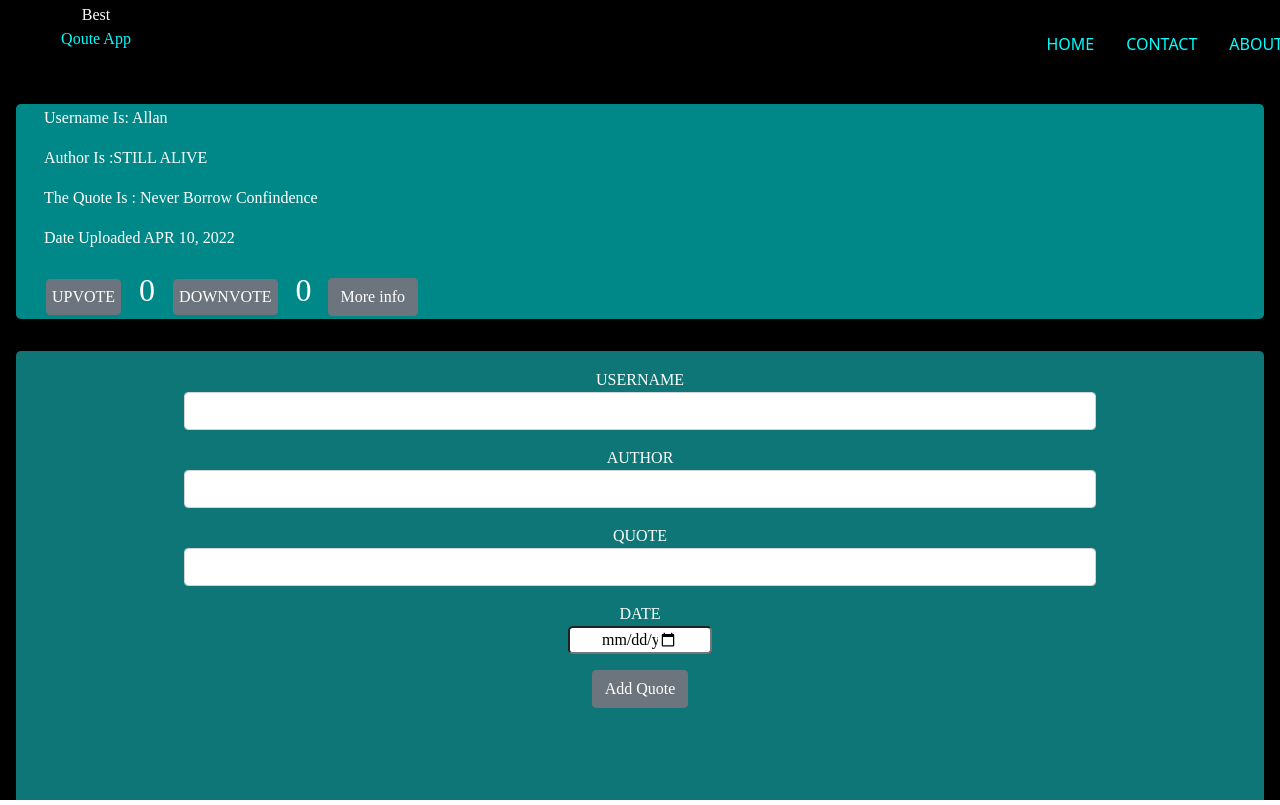
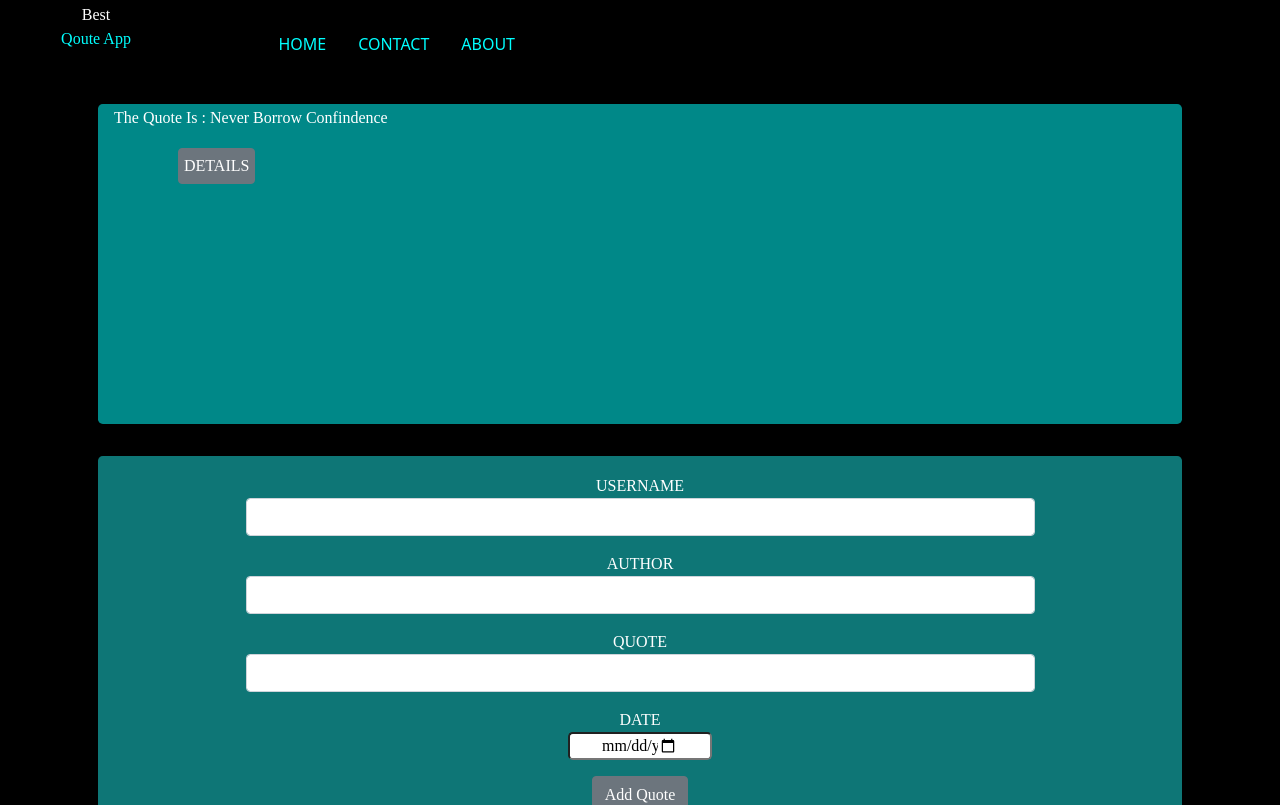
Before and after one commit to KialoHezz/Quotes, an Angular app: page / in a window 1280 px wide. Shown: the top 805 px of the page. Built offline with nearby package versions, Linux system fonts and the light colour scheme; a web font is replaced by a local one.

Commit message:
Toggle when use clicks to a detail button display the information

```diff
--- a/src/app/app.component.css
+++ b/src/app/app.component.css
@@ -1,20 +1,3 @@
-/* Germania One
-font-family: 'Abel', sans-serif;
-font-family: 'Archivo', sans-serif;
-font-family: 'Bebas Neue', cursive;
-font-family: 'Fjalla One', sans-serif;
-font-family: 'Germania One', cursive;
-font-family: 'Inspiration', cursive;
-font-family: 'Jost', sans-serif;
-font-family: 'Kaushan Script', cursive;
-font-family: 'Lavishly Yours', cursive;
-font-family: 'League Gothic', sans-serif;
-font-family: 'Lobster Two', cursive;
-font-family: 'Roboto', sans-serif;
-font-family: 'Roboto Serif', serif;
-font-family: 'Rubik Glitch', cursive;
-font-family: 'Send Flowers', cursive;
-font-family: 'Smooch Sans', sans-serif;*/
 @import url("https://fonts.googleapis.com/css2?family=Abel&family=Archivo:ital,wght@0,100;0,200;0,300;0,400;0,500;0,600;1,100;1,200;1,400;1,500;1,900&family=Bebas+Neue&family=Fjalla+One&family=Germania+One&family=Inspiration&family=Jost:ital,wght@0,100;0,600;1,600&family=Kaushan+Script&family=Lavishly+Yours&family=League+Gothic&family=Lobster+Two:ital,wght@0,400;0,700;1,700&family=Roboto+Serif&family=Roboto:ital,wght@0,100;0,300;0,400;1,100;1,300;1,900&family=Rubik+Glitch&family=Send+Flowers&family=Smooch+Sans:wght@100;200;300;400;500;600;900&display=swap");
 
 * {
@@ -25,9 +8,12 @@ font-family: 'Smooch Sans', sans-serif;*/
 
 .bg-color {
   background-color: black;
-  height: 100vh;
   color: white;
   overflow: hidden;
+}
+
+.algnP{
+  text-align: center;
 }
 
 .logo {
--- a/src/app/app.component.html
+++ b/src/app/app.component.html
@@ -1,5 +1,5 @@
 <div class="container-fluid bg-color">
-  <div class="row nav">
+  <div class="row ">
     <p class="logo">Best<br /><span>Qoute App</span></p>
     <p class="navigation">
       <a href="" >Home</a>
--- a/src/app/display-qoute/display-qoute.component.css
+++ b/src/app/display-qoute/display-qoute.component.css
@@ -1,7 +1,8 @@
 .display {
+  display: flex;
   background-color: rgba(0, 255, 255, 0.535);
   border-radius: 0.3rem;
-  /* width: 25rem; */
+  height: 20rem;
   padding: 0.1rem 1rem;
   text-transform: capitalize;
   border-radius: 0.3rem;
@@ -17,19 +18,16 @@
 
 .btn-button {
   padding: 5px 5px;
-  margin: 2px ;
+  margin: 2px;
   text-transform: uppercase;
 }
 
-.btn-button:hover{
+.btn-button:hover {
   color: aquamarine;
   background-color: #000;
   cursor: pointer;
 }
 
-span{
-  margin-left: .2rem;
-  color: white;
-  font-size: 2rem;
-  margin: 2rem 1rem;
+.align {
+  margin-left: 4rem;
 }
--- a/src/app/display-qoute/display-qoute.component.html
+++ b/src/app/display-qoute/display-qoute.component.html
@@ -1,20 +1,23 @@
-<div class="display row">
-  <div class="col" *ngFor="let y of quote; let i = index">
-    <p>Username is: {{ y.username }}</p>
-    <p>Author is :{{ y.author | uppercase }}</p>
-    <p>The Quote is : {{ y.quote }}</p>
-    <p>
-      Date Uploaded
-      {{ y.completeDate | date | uppercase }}
-    </p>
-    <button class="btn btn-secondary btn-button" (click)="counter = counter +1">upvote</button><span>{{counter}}</span>
-    <button class="btn btn-secondary btn-button" (click)="decrement = decrement + 1">Downvote</button><span>{{decrement}}</span>
-    <button class="btn btn-secondary">More info</button>
+<div class="container">
+  <div class="display">
+    <div class="col" *ngFor="let quote of quotes; let i = index">
+      <p>The Quote is : {{ quote.quote }}</p>
 
+      <button class="btn btn-secondary btn-button align" (click)="show(i)">
+        Details
+      </button>
 
-    <!-- <app-quote-details []="quote" (onDelete)="deleteQuote($event,i)"></app-quote-details> -->
+      <div>
+        <!-- child component quotes dataflow from child to parent where am in now -->
+        <app-quote-details
+          [quotes]="quote"
+          (onDelete)="deleteQuote($event, i)"
+          *ngIf="quote.showMore"
+        ></app-quote-details>
+      </div>
+    </div>
+  </div>
+  <div class="row">
+    <app-form (addQuote)="addNewQuote($event)"> </app-form>
   </div>
 </div>
-<div class="row">
-  <app-form (addQuote)="addNewQuote($event)"> </app-form>
-</div>
--- a/src/app/display-qoute/display-qoute.component.ts
+++ b/src/app/display-qoute/display-qoute.component.ts
@@ -6,7 +6,7 @@ import { QuotesModel } from '../quotes-model';
   styleUrls: ['./display-qoute.component.css'],
 })
 export class DisplayQouteComponent implements OnInit {
-  quote: QuotesModel[] = [
+  quotes: QuotesModel[] = [
     new QuotesModel(
       1,
       'Allan',
@@ -17,28 +17,30 @@ export class DisplayQouteComponent implements OnInit {
   ];
 
   addNewQuote(quote: QuotesModel) {
-    let quoteLength = this.quote.length;
+    let quoteLength = this.quotes.length;
     quote.id = quoteLength + 1;
     quote.completeDate = new Date(quote.completeDate);
-    this.quote.push(quote);
+    this.quotes.push(quote);
   }
 
-  //increment upVote
-  counter: number = 0;
-  //Decrement downVote
-  decrement: number = 0;
-
-  deleteQuote(isComplete:any, index:number) {
+  deleteQuote(isComplete: any, index: number) {
     if (isComplete) {
       let toDelete = confirm(
-        `Are you sure you want to delete ${this.quote[index].username}?`
+        `Are you sure you want to delete ${this.quotes[index].username}?`
       );
 
       if (toDelete) {
-        this.quote.splice(index, 1);
+        this.quotes.splice(index, 1);
       }
     }
   }
+
+  // @Output() isComplete = new EventEmitter<boolean>();
+
+  show(index: number) {
+    this.quotes[index].showMore = !this.quotes[index].showMore;
+  }
+
   constructor() {}
 
   ngOnInit(): void {}
--- a/src/app/quote-details/quote-details.component.css
+++ b/src/app/quote-details/quote-details.component.css
@@ -0,0 +1,6 @@
+span{
+  margin-left: .2rem;
+  color: white;
+  font-size: 2rem;
+  margin: 2rem 1rem;
+}
--- a/src/app/quote-details/quote-details.component.html
+++ b/src/app/quote-details/quote-details.component.html
@@ -1,9 +1,10 @@
-<div class="details">
-  <button class="btn btn-danger btn-button" (click)="deleteQuote(true)" >Delete</button>
+<div class="container">
+  <p>Submitted By: <span>{{ quotes.username}}</span> </p>
+  <p>Posted On: <span>{{quotes.completeDate|date}}</span></p>
 
-
+  <button class="btn btn-secondary btn-button" (click)="counter = counter + 1">
+    upvote</button><span>{{ counter }}</span>
+  <button
+    class="btn btn-secondary btn-button"
+    (click)="decrement = decrement + 1">Downvote</button><span>{{ decrement }}</span>
 </div>
-
-
-
-<button class="btn btn-secondary btn-button">Details</button>
--- a/src/app/quote-details/quote-details.component.ts
+++ b/src/app/quote-details/quote-details.component.ts
@@ -1,6 +1,6 @@
 import { Quote } from '@angular/compiler';
-import { Component, OnInit ,Input,Output, EventEmitter} from '@angular/core';
-import { QuotesModel} from "../quotes-model";
+import { Component, OnInit, Input, Output, EventEmitter } from '@angular/core';
+import { QuotesModel } from '../quotes-model';
 
 @Component({
   selector: 'app-quote-details',
@@ -8,12 +8,18 @@ import { QuotesModel} from "../quotes-model";
   styleUrls: ['./quote-details.component.css'],
 })
 export class QuoteDetailsComponent implements OnInit {
-  @Input() quote: Quote;
+  @Input() quotes: QuotesModel;
+
   @Output() onDelete = new EventEmitter<boolean>();
 
-  deleteQuote(complete: Boolean) {
-    this.onDelete.emit();
+  deleteQuote(complete: boolean) {
+    this.onDelete.emit(complete);
   }
+
+  //increment upVote
+  counter: number = 0;
+  //Decrement downVote
+  decrement: number = 0;
 
   constructor() {}
 
--- a/src/app/quotes-model.ts
+++ b/src/app/quotes-model.ts
@@ -1,5 +1,5 @@
 export class QuotesModel {
-  showDescription: boolean;
+  showMore: boolean;
   constructor(
     public id: number,
     public username: string,
@@ -7,6 +7,7 @@ export class QuotesModel {
     public quote: string,
     public completeDate: Date
   ) {
-    this.showDescription = false;
+    //hide by default
+    this.showMore = false;
   }
 }
```
